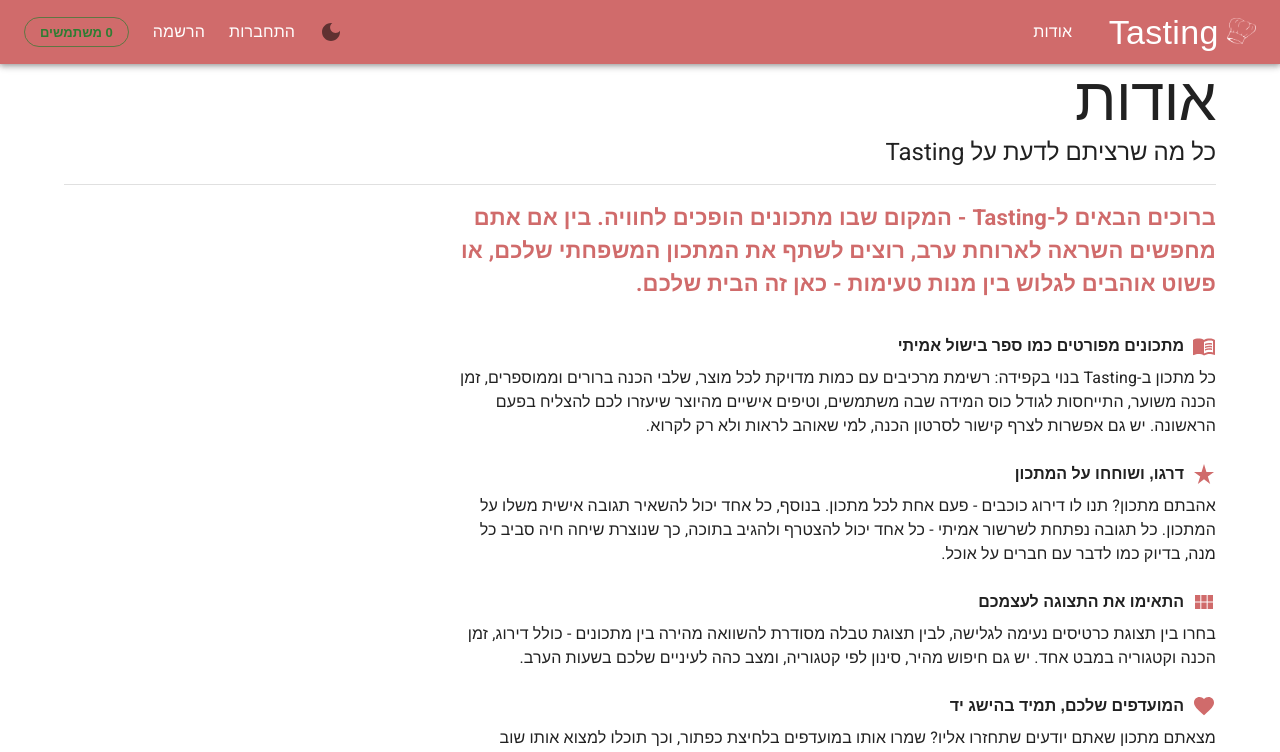
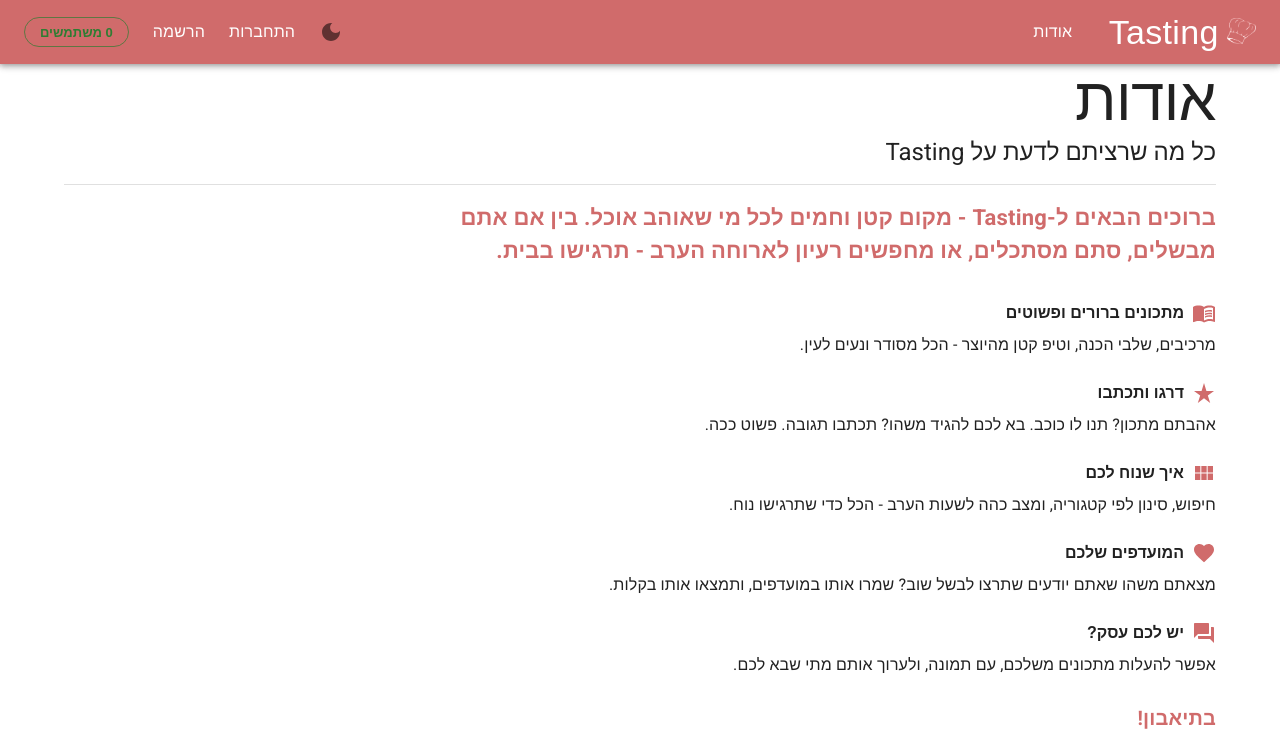
Before and after one commit to saragrazi/Tasting-Final-Project, a React (Create React App) app in the folder client/: page /about in a window 1280 px wide. Shown: the top 752 px of the page. Built offline with nearby package versions, Linux system fonts and the light colour scheme; no server answers.

Commit message:
Make the About page lighter and more casual
Rewrote the copy: shorter paragraphs, plain everyday words instead
of formal/flowery language, one sentence per section instead of
detailed explanations. Same sections, much lighter to read.

```diff
--- a/client/src/pages/AboutPage.jsx
+++ b/client/src/pages/AboutPage.jsx
@@ -8,7 +8,6 @@
 import ForumIcon from "@mui/icons-material/Forum";
 import ViewModuleIcon from "@mui/icons-material/ViewModule";
 import FavoriteIcon from "@mui/icons-material/Favorite";
-import GroupsIcon from "@mui/icons-material/Groups";
 
 const SectionTitle = ({ icon, children }) => (
   <Box sx={{ mt: 3, mb: 1, display: "flex", alignItems: "center", gap: 1, fontWeight: "bold" }}>
@@ -28,65 +27,47 @@
       <Grid container spacing={2}>
         <Grid item xs={12} md={8} alignItems="center" sx={{ direction: "rtl", textAlign: "right" }}>
           <Typography className="welcome" align="right" paragraph>
-            ברוכים הבאים ל-Tasting - המקום שבו מתכונים הופכים לחוויה. בין אם אתם מחפשים השראה
-            לארוחת ערב, רוצים לשתף את המתכון המשפחתי שלכם, או פשוט אוהבים לגלוש בין מנות טעימות -
-            כאן זה הבית שלכם.
+            ברוכים הבאים ל-Tasting - מקום קטן וחמים לכל מי שאוהב אוכל. בין אם אתם מבשלים, סתם
+            מסתכלים, או מחפשים רעיון לארוחה הערב - תרגישו בבית.
           </Typography>
 
           <SectionTitle icon={<MenuBookIcon sx={{ color: "#d06b6b" }} />}>
-            מתכונים מפורטים כמו ספר בישול אמיתי
+            מתכונים ברורים ופשוטים
           </SectionTitle>
           <Typography align="right" paragraph>
-            כל מתכון ב-Tasting בנוי בקפידה: רשימת מרכיבים עם כמות מדויקת לכל מוצר, שלבי הכנה
-            ברורים וממוספרים, זמן הכנה משוער, התייחסות לגודל כוס המידה שבה משתמשים, וטיפים
-            אישיים מהיוצר שיעזרו לכם להצליח בפעם הראשונה. יש גם אפשרות לצרף קישור לסרטון הכנה,
-            למי שאוהב לראות ולא רק לקרוא.
+            מרכיבים, שלבי הכנה, וטיפ קטן מהיוצר - הכל מסודר ונעים לעין.
           </Typography>
 
           <SectionTitle icon={<StarRateIcon sx={{ color: "#d06b6b" }} />}>
-            דרגו, ושוחחו על המתכון
+            דרגו ותכתבו
           </SectionTitle>
           <Typography align="right" paragraph>
-            אהבתם מתכון? תנו לו דירוג כוכבים - פעם אחת לכל מתכון. בנוסף, כל אחד יכול להשאיר
-            תגובה אישית משלו על המתכון. כל תגובה נפתחת לשרשור אמיתי - כל אחד יכול להצטרף ולהגיב
-            בתוכה, כך שנוצרת שיחה חיה סביב כל מנה, בדיוק כמו לדבר עם חברים על אוכל.
+            אהבתם מתכון? תנו לו כוכב. בא לכם להגיד משהו? תכתבו תגובה. פשוט ככה.
           </Typography>
 
           <SectionTitle icon={<ViewModuleIcon sx={{ color: "#d06b6b" }} />}>
-            התאימו את התצוגה לעצמכם
+            איך שנוח לכם
           </SectionTitle>
           <Typography align="right" paragraph>
-            בחרו בין תצוגת כרטיסים נעימה לגלישה, לבין תצוגת טבלה מסודרת להשוואה מהירה בין
-            מתכונים - כולל דירוג, זמן הכנה וקטגוריה במבט אחד. יש גם חיפוש מהיר, סינון לפי
-            קטגוריה, ומצב כהה לעיניים שלכם בשעות הערב.
+            חיפוש, סינון לפי קטגוריה, ומצב כהה לשעות הערב - הכל כדי שתרגישו נוח.
           </Typography>
 
           <SectionTitle icon={<FavoriteIcon sx={{ color: "#d06b6b" }} />}>
-            המועדפים שלכם, תמיד בהישג יד
+            המועדפים שלכם
           </SectionTitle>
           <Typography align="right" paragraph>
-            מצאתם מתכון שאתם יודעים שתחזרו אליו? שמרו אותו במועדפים בלחיצת כפתור, וכך תוכלו
-            למצוא אותו שוב במקום אחד, בלי לחפש בין כל המתכונים.
+            מצאתם משהו שאתם יודעים שתרצו לבשל שוב? שמרו אותו במועדפים, ותמצאו אותו בקלות.
           </Typography>
 
           <SectionTitle icon={<ForumIcon sx={{ color: "#d06b6b" }} />}>
-            הוסיפו, ערכו, שתפו
+            יש לכם עסק?
           </SectionTitle>
           <Typography align="right" paragraph>
-            נרשמתם כעסק? תוכלו להוסיף מתכונים משלכם עם תמונה משלכם (או תמונת ברירת מחדל אם
-            אין לכם אחת כרגע), לערוך אותם בכל עת, ולעקוב אחרי המתכונים שלכם בעמוד "המתכונים שלי".
-          </Typography>
-
-          <SectionTitle icon={<GroupsIcon sx={{ color: "#d06b6b" }} />}>
-            הצטרפו לקהילת Tasting
-          </SectionTitle>
-          <Typography align="right" paragraph>
-            בין אם אתם שפים מנוסים או רק מתחילים במטבח, Tasting כאן כדי להפוך כל ארוחה
-            להרפתקה קולינרית קטנה. הצטרפו אלינו, גלו מתכון חדש, ותנו לו לספר לכם סיפור.
+            אפשר להעלות מתכונים משלכם, עם תמונה, ולערוך אותם מתי שבא לכם.
           </Typography>
 
           <Typography className="welcome1" align="right" sx={{ mt: 2, fontWeight: "bold" }}>
-            בתיאבון, ובהצלחה בהרפתקאות הקולינריות שלכם ב-Tasting!
+            בתיאבון!
           </Typography>
         </Grid>
         <Grid
```
